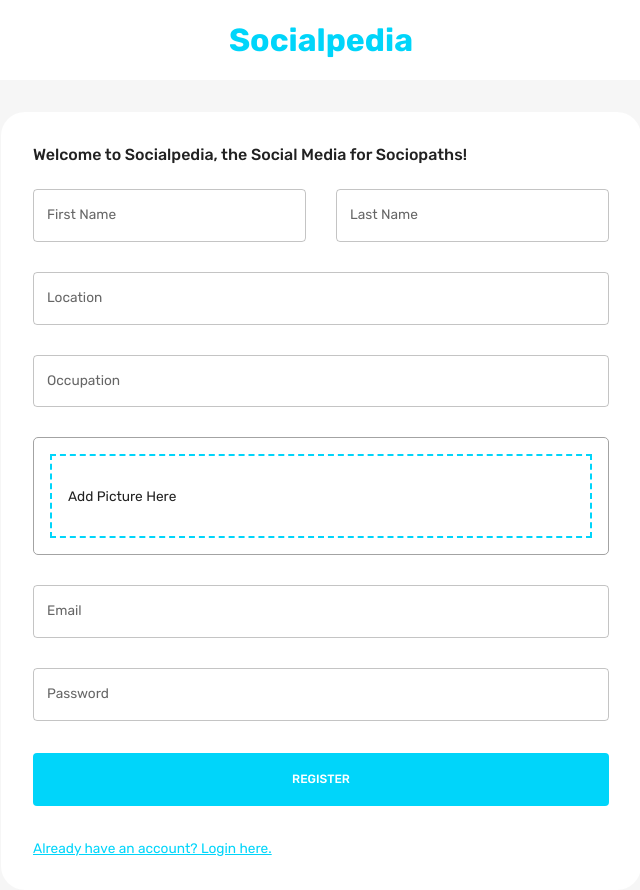
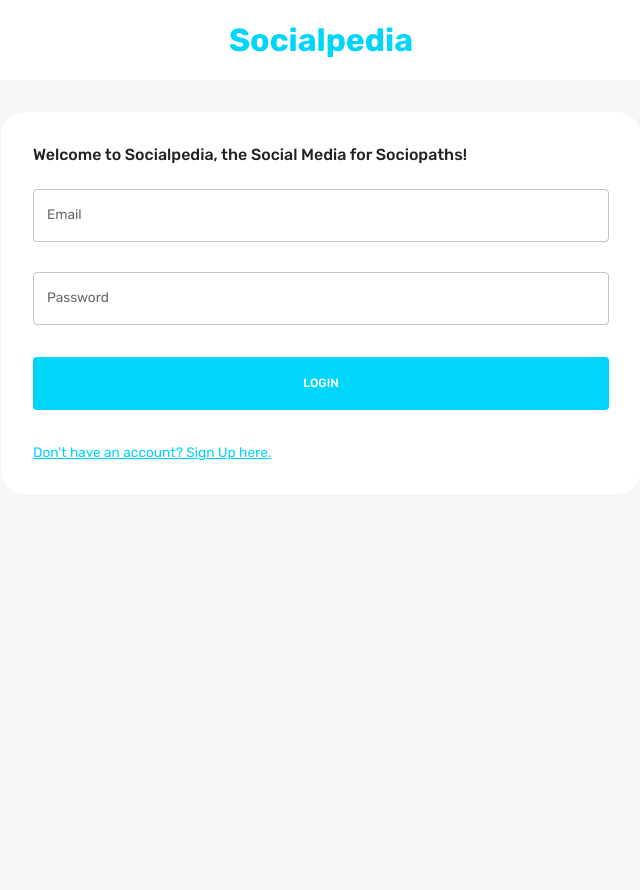
Before and after one commit to chloenth/social-media-client, a React (Create React App) app: page / in a window 1280 px wide. Shown: the whole page, without its empty margins (319-959 px from the left). After the commit the page ends 800 px from the top, so only its background shows below. Built offline with nearby package versions, Linux system fonts and the light colour scheme.

Commit message:
add function to handle register and login

```diff
--- a/src/scenes/login-page/Form.jsx
+++ b/src/scenes/login-page/Form.jsx
@@ -32,7 +32,7 @@ const loginSchema = yup.object().shape({
   password: yup.string().required('required'),
 });
 
-const initialValuesRegister = {
+const initialValues = {
   firstName: '',
   lastName: '',
   email: '',
@@ -42,13 +42,8 @@ const initialValuesRegister = {
   picture: '',
 };
 
-const initialValuesLogin = {
-  email: '',
-  password: '',
-};
-
 const Form = () => {
-  const [pageType, setPageType] = useState('register');
+  const [pageType, setPageType] = useState('login');
   const { palette } = useTheme();
   const dispatch = useDispatch();
   const navigate = useNavigate();
@@ -56,12 +51,58 @@ const Form = () => {
   const isLogin = pageType === 'login';
   const isRegister = pageType === 'register';
 
-  const handleFormSubmit = async (values, onSubmitProps) => {};
+  //   REGISTER HANDLE FUNCTION
+  const register = async (values, onSubmitProps) => {
+    // this allows us to send form info with image
+    const formData = new FormData();
+    for (let value in values) {
+      formData.append(value, values[value]);
+    }
+
+    formData.append('pictuePath', values.picture.name);
+
+    const savedUserResponse = await fetch(
+      'http://localhost:3001/auth/register',
+      {
+        method: 'POST',
+        body: formData,
+      }
+    );
+
+    const savedUser = await savedUserResponse.json();
+    console.log(savedUser);
+    onSubmitProps.resetForm();
+    if (savedUser) setPageType('login');
+  };
+
+  //   LOGIN HANDLE FUNCTION
+  const login = async (values, onSubmitProps) => {
+    const loggedInResponse = await fetch('http://localhost:3001/auth/login', {
+      method: 'POST',
+      headers: { 'Content-Type': 'application/json' },
+      body: JSON.stringify(values),
+    });
+
+    const loggedIn = await loggedInResponse.json();
+    onSubmitProps.resetForm();
+    if (loggedIn) {
+      dispatch(setLogin({ user: loggedIn.user, token: loggedIn.token }));
+      navigate('/home');
+    }
+  };
+
+  const handleFormSubmit = async (values, onSubmitProps) => {
+    if (isLogin) await login(values, onSubmitProps);
+    if (isRegister) await register(values, onSubmitProps);
+  };
+
+  console.log('isRegister', isRegister);
+  console.log('isLogin', isLogin);
 
   return (
     <Formik
       onSubmit={handleFormSubmit}
-      initialValues={isLogin ? initialValuesLogin : initialValuesRegister}
+      initialValues={initialValues}
       validationSchema={isLogin ? loginSchema : registerSchema}
     >
       {({
@@ -219,7 +260,10 @@ const Form = () => {
               sx={{
                 textDecoration: 'underline',
                 color: palette.primary.main,
-                '&:hover': { cursor: 'pointer', color: palette.primary.light },
+                '&:hover': {
+                  cursor: 'pointer',
+                  color: palette.primary.light,
+                },
               }}
             >
               {isLogin
```
